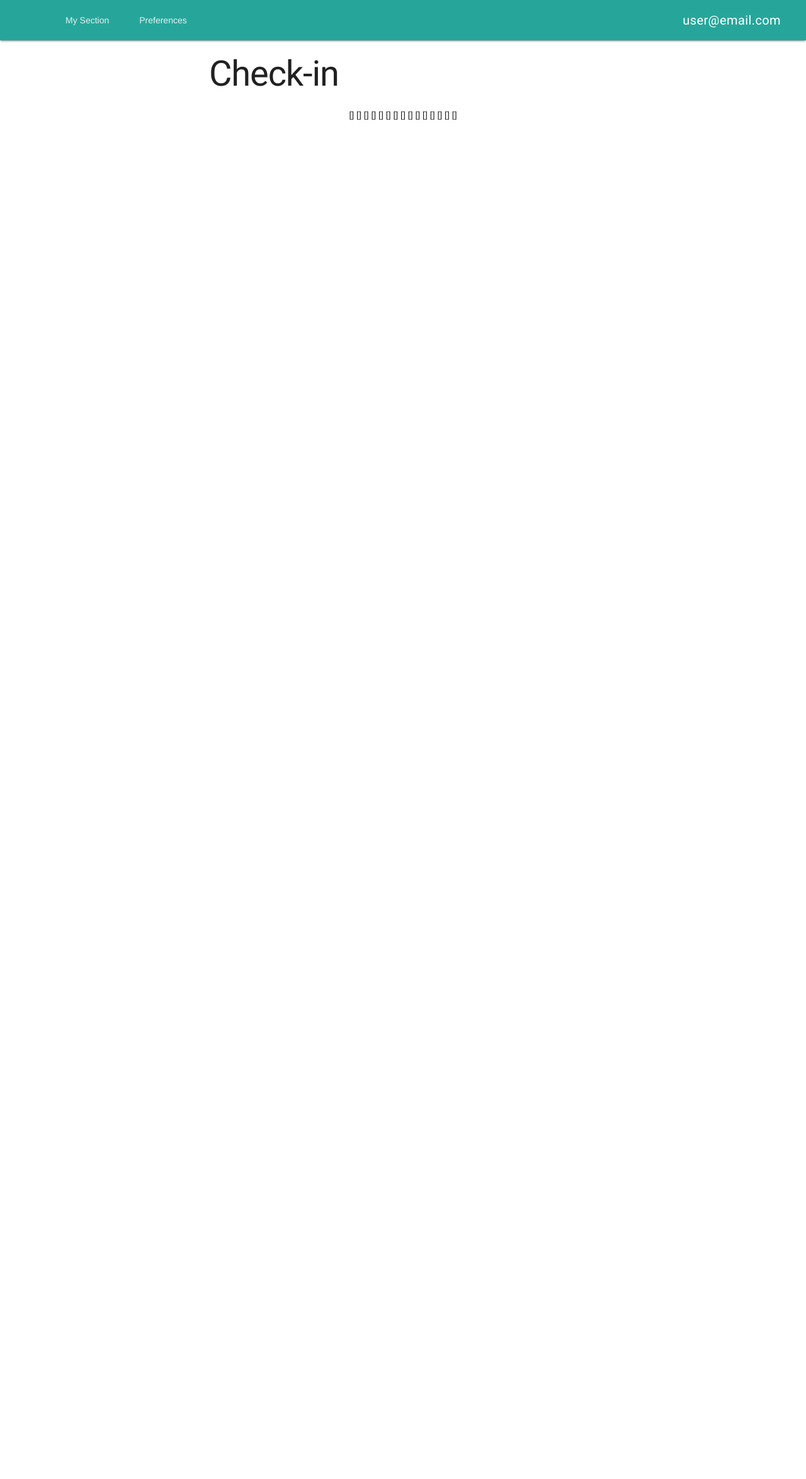
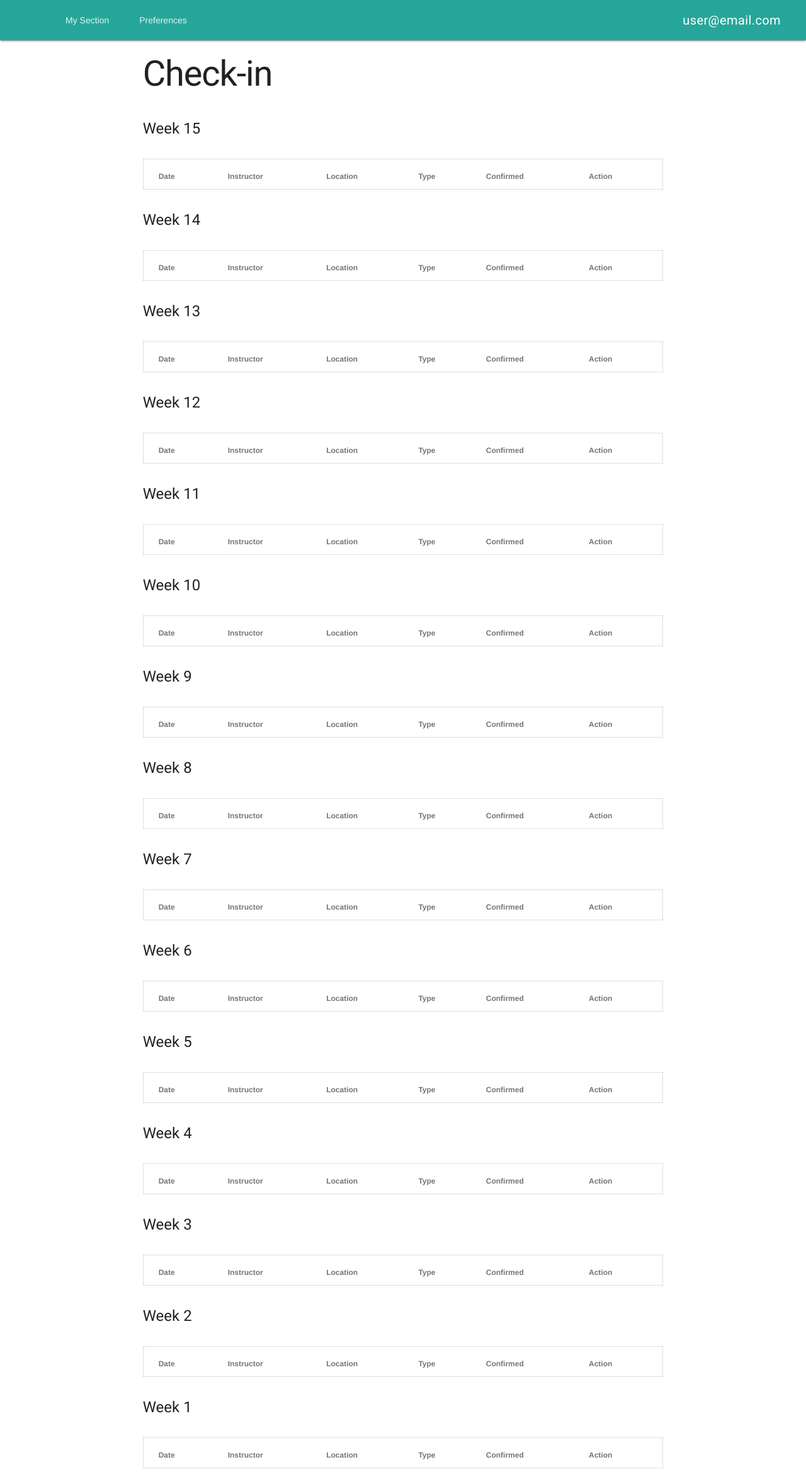
Before and after one commit to ACscooter/la-la, a Flask app: page /assistant/check-in in a window 1280 px wide. Shown: the whole page at 63% size. Run offline with Flask 2, Linux system fonts and the light colour scheme; a user stored in the database is signed in; tables that the repository leaves empty hold one stand-in row (values such as "Sample post"); lists and menus that the app fills with data are empty; parts of the project's set-up code (start-up, migrations or seed data) failed here and were passed over.

Commit message:
There are action buttons now.

```diff
--- a/app/constants.py
+++ b/app/constants.py
@@ -7,8 +7,8 @@ import enum
 GOOGLE_OAUTH_URL = "https://www.googleapis.com/oauth2/v1/userinfo"
 
 # Date formats
-DATE_FORMAT_CHECK_IN = ""
-DATE_FORMAT_ANNOUNCEMENT = ""
+DATE_FORMAT_CHECK_IN = "%A %m/%d at %I:00 %p"
+DATE_FORMAT_ANNOUNCEMENT = "posted on %m/%d/%Y at %I:%M %p"
 
 # The time for which lab assistants can check in for a lab
 CHECK_IN_RANGE = timedelta(days=7)
@@ -29,8 +29,8 @@ class AccessLevel(enum.Enum):
 class SectionType(enum.Enum):
     """ The types of sections assistants can assist. """
 
-    LAB = "lab"
-    OFFICE_HOUR = "office hour"
+    LAB = "LAB"
+    OFFICE_HOUR = "OFFICE HOURS"
 
 
 class AttendanceType(enum.Enum):
--- a/app/controllers/assistant.py
+++ b/app/controllers/assistant.py
@@ -3,7 +3,7 @@ from flask_login import login_required, current_user
 
 from app import app
 from app.models import Announcement
-from app.constants import AccessLevel, SEMESTER_START, SEMESTER_LENGTH
+from app.constants import AccessLevel, SEMESTER_START, SEMESTER_LENGTH, DATE_FORMAT_CHECK_IN
 from app.utils import get_week_ranges
 
 import logging
@@ -48,21 +48,24 @@ def check_in():
 
     TODO:   Make this run in time linear w.r.t. the number attendances.
             Currently runs in time num_attendances * len(ranges)
+    TODO:   Only return weeks up to the current date.
     """
     attendance = current_user.get_all_attendances()
-    response = []
+    payload = []
     for start, end in get_week_ranges(SEMESTER_START, SEMESTER_LENGTH):
         entry = []
         in_range = [row for row in attendance if row.section_date >= start and row.section_date <= end]
         for row in in_range:
             entry.append({
-                'date' : row.section_date,
-                'type' : row.section.section_type,
+                'date' : row.section_date.strftime(DATE_FORMAT_CHECK_IN),
+                'type' : row.section.section_type.value,
                 'instructor_name' : row.section.instructor.name,
                 'location' : row.section.location,
                 'section_id' : row.section_id
             })
         entry = sorted(entry, key=lambda x : x['date'], reverse=True)
-        response.append(entry)
-    response.reverse()
-    return render_template("assistant/check_in.html", attendance=response)
+        payload.append(entry)
+    week_count = [(i + 1) for i in range(SEMESTER_LENGTH)]
+    payload = list(zip(week_count, payload))
+    payload.reverse()
+    return render_template("assistant/check_in.html", attendance=payload)
--- a/app/static/css/assistant/index.css
+++ b/app/static/css/assistant/index.css
@@ -1,3 +1,7 @@
+body {
+    /*background-color: #f5f5f5;*/
+}
+
 .card-background-color {
     background-color: #FFF9EF;
 }
--- a/app/static/css/index.css
+++ b/app/static/css/index.css
@@ -1,3 +1,7 @@
+body {
+    /*background-color: #f5f5f5;*/
+}
+
 .splash-trash-section {
     position: relative;
     height: 800px;
--- a/app/templates/assistant/check_in.html
+++ b/app/templates/assistant/check_in.html
@@ -8,16 +8,69 @@
 
   <div class="mdl-grid">
     <div class="mdl-layout-spacer"></div>
-    <div class="mdl-cell mdl-cell--6-col">
+    <div class="mdl-cell mdl-cell--8-col">
       <span class="announcement-title mdl-typography--display-3">
         Check-in
       </span>
     </div>
     <div class="mdl-layout-spacer"></div>
   </div>
-  <div class="page-content mdl-typography--text-center">
+  <div class="page-content">
     {% for entry in attendance %}
-      {{ entry }}
+      <div class="mdl-grid">
+        <div class="mdl-layout-spacer"></div>
+        <div class="mdl-cell mdl-cell--8-col">
+          <span class="announcement-title mdl-typography--headline" style="padding-bottom:100px;">
+            Week {{ entry[0] }}
+          </span>
+        </div>
+        <div class="mdl-layout-spacer"></div>
+      </div>
+      <div class="mdl-grid">
+        <div class="mdl-layout-spacer"></div>
+          <table class="mdl-cell mdl-cell--8-col mdl-data-table mdl-js-data-table">
+            <thead>
+              <tr>
+                <th class="mdl-data-table__cell--non-numeric">Date</th>
+                <th class="mdl-data-table__cell--non-numeric">Instructor</th>
+                <th class="mdl-data-table__cell--non-numeric">Location</th>
+                <th class="mdl-data-table__cell--non-numeric">Type</th>
+                <th class="mdl-data-table__cell--non-numeric">Confirmed</th>
+                <th class="mdl-data-table__cell--non-numeric">Action</th>
+              </tr>
+            </thead>
+            <tbody>
+              {% for section in entry[1] %}
+                <tr>
+                  <th class="mdl-data-table__cell--non-numeric" data-title="Date">{{ section.date }}</th>
+                  <th class="mdl-data-table__cell--non-numeric" data-title="Instructor">{{ section.instructor_name }}</th>
+                  <th class="mdl-data-table__cell--non-numeric" data-title="Location">{{ section.location }}</th>
+                  <th class="mdl-data-table__cell--non-numeric" data-title="Type">{{ section.type }}</th>
+                  <th class="mdl-data-table__cell--non-numeric" data-title="Confirmed">
+                    {% if confirmed in section and confirmed == "pending" %}
+                      PENDING
+                    {% elif confirmed in section %}
+                      Confirmed on {{ section.confirmed }}
+                    {% else %}
+                      NONE
+                    {% endif %}
+                  </th>
+                  <th class="mdl-data-table__cell--non-numeric" data-title="Action">
+                    <button class="mdl-button mdl-js-button mdl-button--raised mdl-js-ripple-effect mdl-button--icon" style="margin-right:15px;">
+                      <i class="material-icons">done</i>
+                    </button>
+                    <button class="mdl-button mdl-js-button mdl-button--raised mdl-js-ripple-effect mdl-button--icon">
+                      <i class="material-icons">clear</i>
+                    </button>
+                  </th>
+                </tr>
+              {% endfor %}
+            </tbody>
+          </table>
+          <br><br><br><hr>
+        <!-- </div> -->
+        <div class="mdl-layout-spacer"></div>
+      </div>
     {% endfor %}
   </div>
 
```
